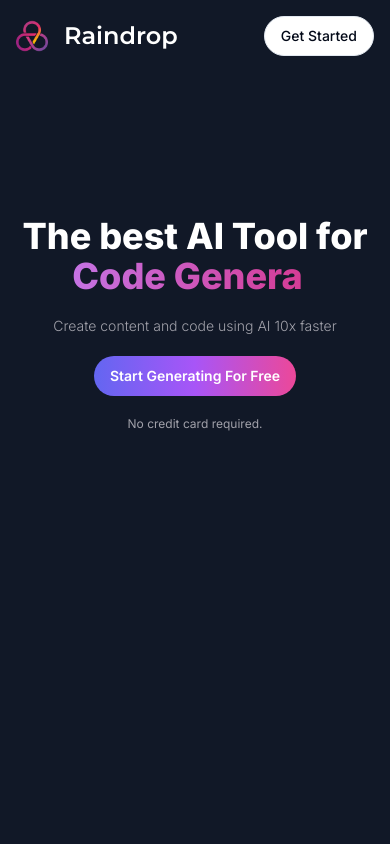
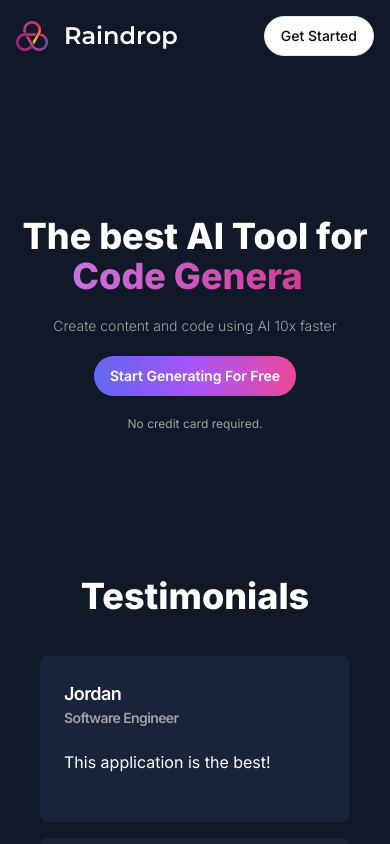
Before and after one commit to MACKINtossh/ai-saas, a Next.js app: page / in a window 390 px wide. Built offline with nearby package versions, Linux system fonts and the light colour scheme; no server answers.

Commit message:
completed the landing page content

```diff
--- a/app/(landing)/page.tsx
+++ b/app/(landing)/page.tsx
@@ -1,3 +1,4 @@
+import LandingContent from "@/components/LandingContent";
 import LandingHero from "@/components/LandingHero";
 import LandingNavbar from "@/components/LandingNavbar";
 import { Button } from "@/components/ui/button";
@@ -11,6 +12,7 @@
     <div className="h-full">
     <LandingNavbar />
     <LandingHero />
+    <LandingContent />
     </div>
   );
 };
--- /dev/null
+++ b/components/LandingContent.tsx
@@ -0,0 +1,58 @@
+"use client";
+
+import { Card, CardContent, CardHeader, CardTitle } from "./ui/card";
+
+const testimonials = [
+  {
+    name: "Jordan",
+    avatar: "J",
+    title: "Software Engineer",
+    description: "This application is the best!",
+  },
+  {
+    name: "Marcus",
+    avatar: "M",
+    title: "Software Engineer",
+    description: "The free tier is a little slow but the Pro plan is great!",
+  },
+  {
+    name: "Christian",
+    avatar: "C",
+    title: "Software Engineer",
+    description: "WOW! I love it!",
+  },
+];
+
+type Props = {};
+
+const LandingContent = (props: Props) => {
+  return (
+    <div className="px-10 pb-20">
+      <h2 className="text-center text-4xl text-white font-extrabold mb-10">
+        Testimonials
+      </h2>
+      <div className="grid grid-cols-1 sm:grid-cols-2 md:grid-cols-3 lg:grid-cols-4 gap-4">
+        {testimonials.map((item) => (
+          <Card
+            key={item.description}
+            className="bg-[#192339] border-none text-white"
+          >
+            <CardHeader>
+              <CardTitle className="flex items-center gap-x-2">
+                <div>
+                  <p className="text-lg">{item.name}</p>
+                  <p className="text-zinc-400 text-sm">{item.title}</p>
+                </div>
+              </CardTitle>
+              <CardContent className="pt-4 px-0">
+                {item.description}
+              </CardContent>
+            </CardHeader>
+          </Card>
+        ))}
+      </div>
+    </div>
+  );
+};
+
+export default LandingContent;
```
